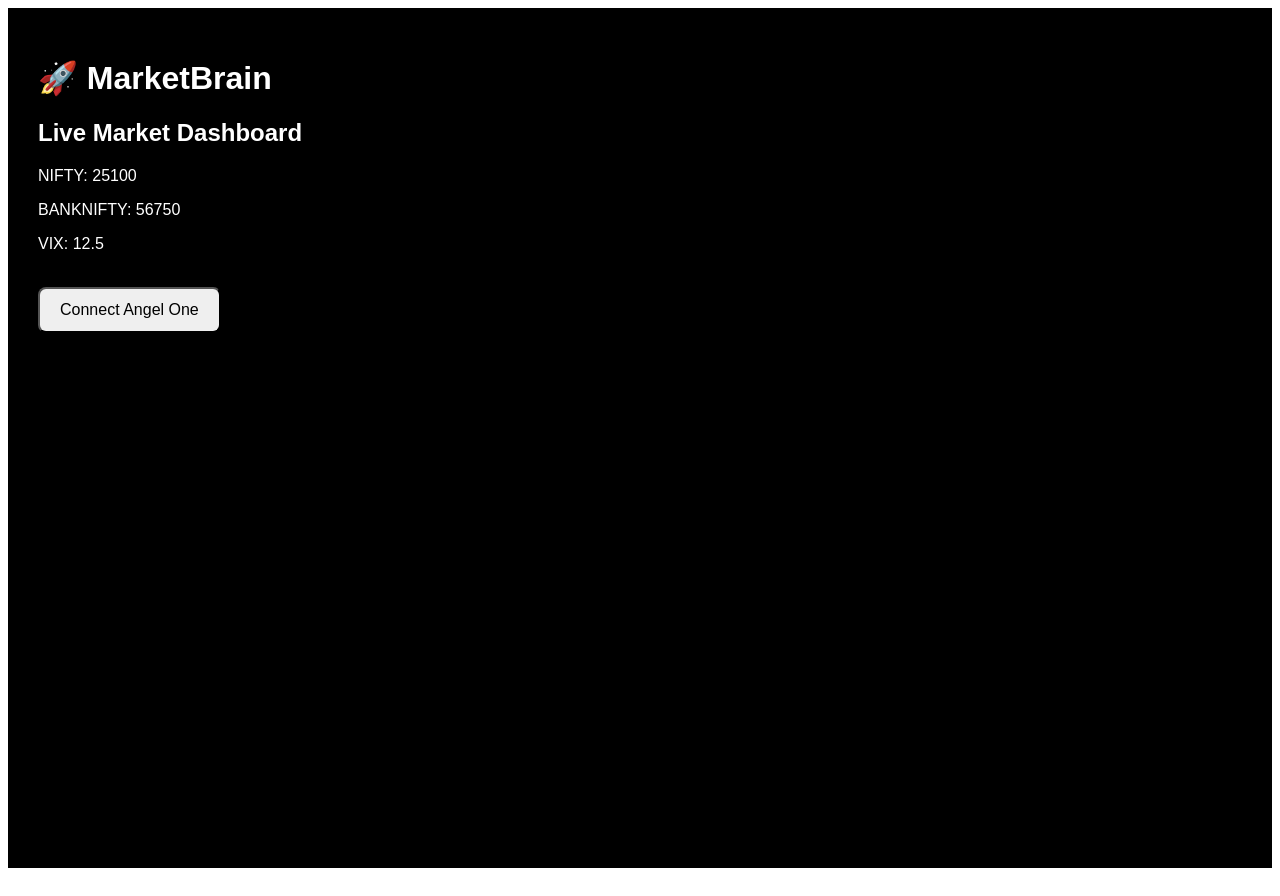
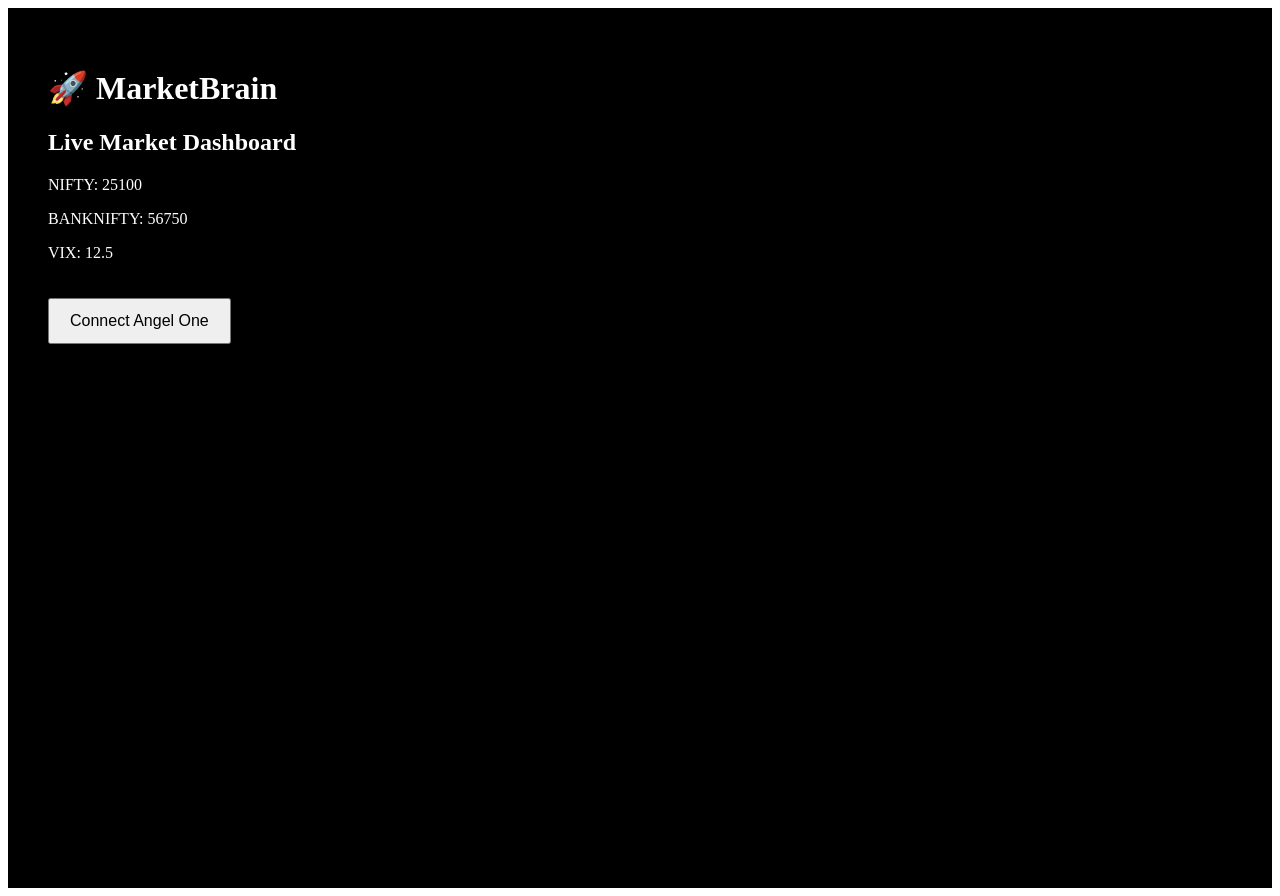
Before and after one commit to mouniudayraj-cyber/marketbrain-app, a Next.js app: page / in a window 1280 px wide. Built offline with nearby package versions, Linux system fonts and the light colour scheme.

Commit message:
Update page.js

```diff
--- a/app/page.js
+++ b/app/page.js
@@ -9,22 +9,21 @@ export default function Home() {
     fetch("/api/market")
       .then((res) => res.json())
       .then((json) => setData(json))
-      .catch((err) => console.log(err));
+      .catch(console.error);
   }, []);
 
   const connectAngelOne = () => {
     window.location.href =
-      "https://smartapi.angelone.in/publisher-login/?api_key=983mzMi0";
+      "https://smartapi.angelone.in/publisher-login?api_key=983mzMi0";
   };
 
   return (
     <main
       style={{
-        backgroundColor: "#000",
+        background: "#000",
         color: "#fff",
         minHeight: "100vh",
-        padding: "30px",
-        fontFamily: "Arial",
+        padding: "40px",
       }}
     >
       <h1>🚀 MarketBrain</h1>
@@ -37,10 +36,8 @@ export default function Home() {
           <p>VIX: {data.vix}</p>
         </>
       ) : (
-        <p>Loading Market Data...</p>
+        <p>Loading API...</p>
       )}
-
-      <br />
 
       <button
         onClick={connectAngelOne}
@@ -48,7 +45,7 @@ export default function Home() {
           padding: "12px 20px",
           fontSize: "16px",
           cursor: "pointer",
-          borderRadius: "8px",
+          marginTop: "20px",
         }}
       >
         Connect Angel One
```
